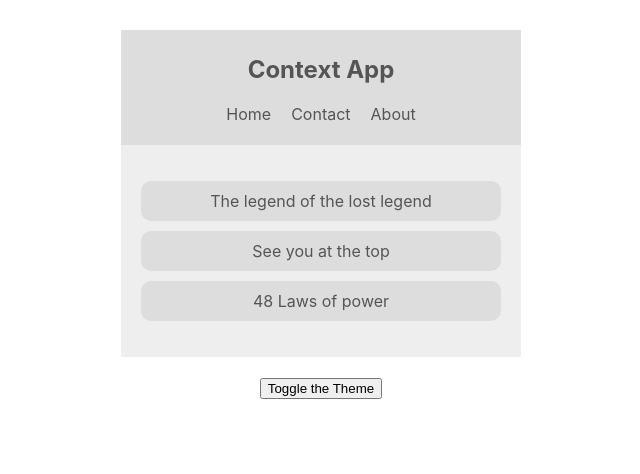
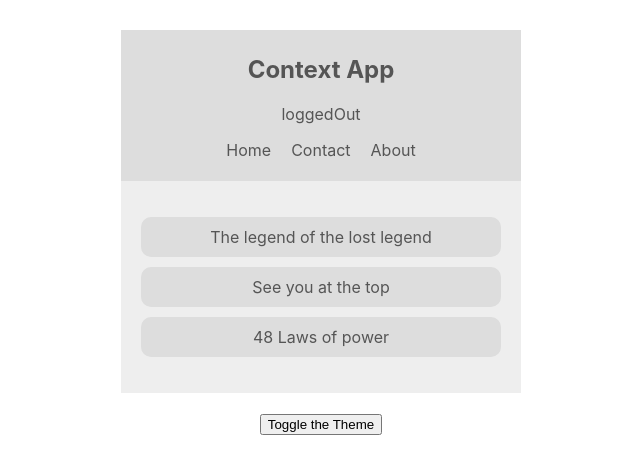
Before and after one commit to AkinolaAdewole/React-ContextApi, a React (Create React App) app: page / in a window 1280 px wide. Shown: the top 474 px of the page, without its empty margins (319-959 px from the left). Built offline with nearby package versions, Linux system fonts and the light colour scheme.

Commit message:
Consuming Multiple Context

```diff
--- a/src/App.js
+++ b/src/App.js
@@ -12,8 +12,8 @@ function App() {
     <div className="App ">
       <ThemeContextProvider>
         <AuthContextProvider>
-          <NavBar />
-          {/* <BukNav /> */}
+          {/* <NavBar /> */}
+          <BukNav />
           <BookList />
           <Themetoggle />
         </AuthContextProvider>
```
Also changed, not shown: src/Note/ContextApi.txt.
